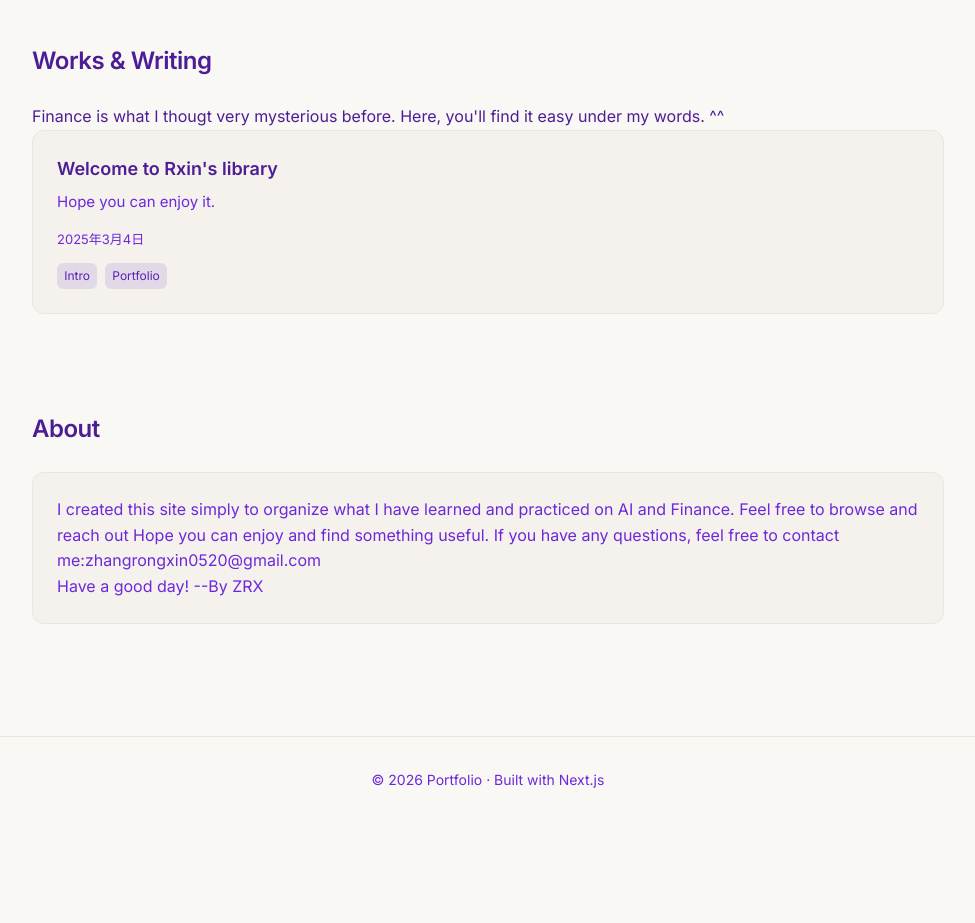
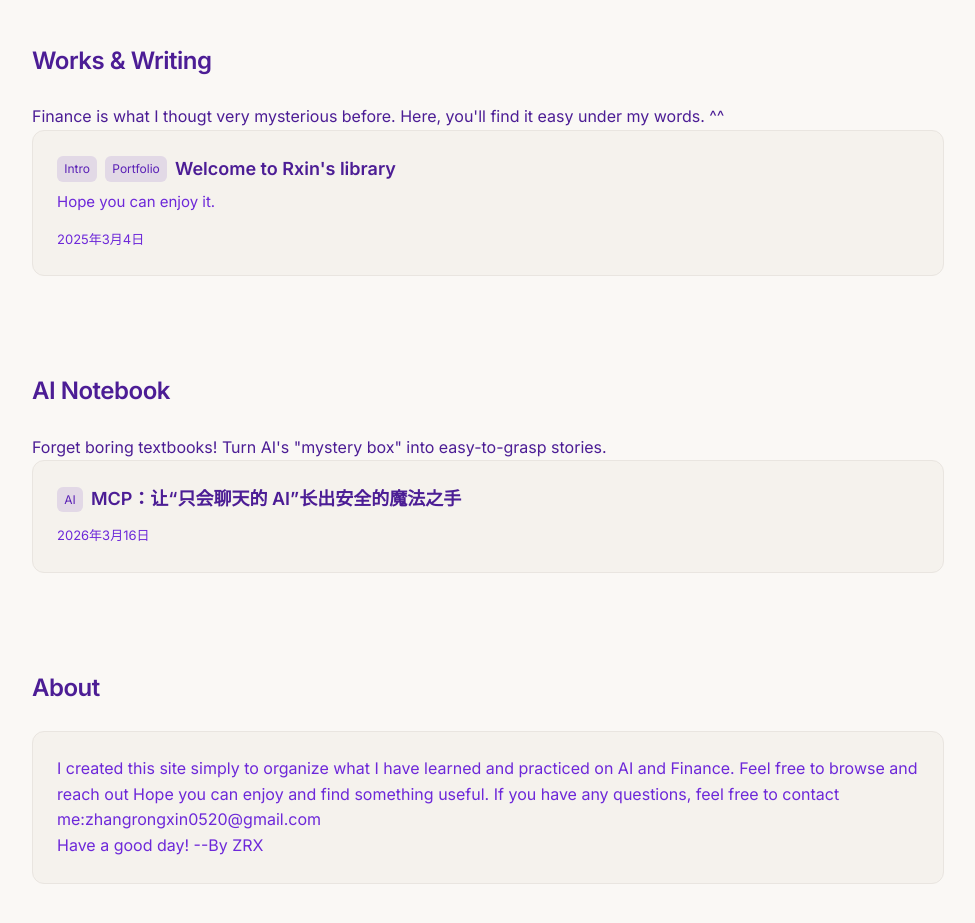
Before and after one commit to zhangrongxin0520-max/Rxin-s-Library, a Next.js app: page / in a window 1280 px wide. Shown: the part 960-1883 px from the top of the page, without its empty margins (152-1127 px from the left). Before the commit the page ends 1784 px from the top, so only its background shows below. Built offline with nearby package versions, Linux system fonts and the light colour scheme.

Commit message:
Update homepage layout and AI Notebook

```diff
--- a/app/page.tsx
+++ b/app/page.tsx
@@ -8,6 +8,12 @@ import SkillCard from "@/components/SkillCard";
 
 export default async function HomePage() {
   const posts = getPosts();
+  const aiPosts = posts.filter(
+    (post) => post.tags && post.tags.includes("AI"),
+  );
+  const nonAiPosts = posts.filter(
+    (post) => !post.tags || !post.tags.includes("AI"),
+  );
 
   const docCnPath = path.join(
     process.cwd(),
@@ -169,7 +175,22 @@ export default async function HomePage() {
               Here, you'll find it easy under my words. ^^
           </p>
           <div className="post-grid">
-            {posts.map((post) => (
+            {nonAiPosts.map((post) => (
+              <PostCard key={post.slug} post={post} />
+            ))}
+          </div>
+        </div>
+      </section>
+
+      <section id="ai-notebook" className="section works">
+        <div className="container">
+          <h2 className="section-title">AI Notebook</h2>
+          <p className="section-intro">
+            Forget boring textbooks! Turn AI&apos;s &quot;mystery box&quot; into
+            easy-to-grasp stories.
+          </p>
+          <div className="post-grid">
+            {aiPosts.map((post) => (
               <PostCard key={post.slug} post={post} />
             ))}
           </div>
--- a/components/PostCard.tsx
+++ b/components/PostCard.tsx
@@ -22,7 +22,18 @@ function formatDate(dateString: string): string {
 export default function PostCard({ post }: PostCardProps) {
   return (
     <Link href={`/posts/${post.slug}`} className="post-card">
-      <h3 className="post-card-title">{post.title}</h3>
+      <div className="post-card-header-row">
+        {post.tags && post.tags.length > 0 && (
+          <div className="post-card-tags">
+            {post.tags.map((tag) => (
+              <span key={tag} className="tag">
+                {tag}
+              </span>
+            ))}
+          </div>
+        )}
+        <h3 className="post-card-title">{post.title}</h3>
+      </div>
       {post.description && (
         <p className="post-card-desc">{post.description}</p>
       )}
@@ -31,13 +42,6 @@ export default function PostCard({ post }: PostCardProps) {
           {formatDate(post.date)}
         </time>
       )}
-      {post.tags && post.tags.length > 0 && (
-        <div className="post-card-tags">
-          {post.tags.map((tag) => (
-            <span key={tag} className="tag">{tag}</span>
-          ))}
-        </div>
-      )}
     </Link>
   );
 }
--- /dev/null
+++ b/content/posts/mcp-protocol.md
@@ -0,0 +1,60 @@
+---
+title: "MCP：让“只会聊天的 AI”长出安全的魔法之手"
+date: "2026-03-16"
+description: ""
+tags: ["AI"]
+---
+
+**想象一下：AI就像一个超级聪明的“书呆子机器人”**
+它脑子里装满了全世界知识，但……它其实是个与世隔绝的人！
+只能坐在房间里聊天，**出不了门**，看不到外面的实时新闻、你的手机文件、银行账户、火车票价……更别说帮你真正“做事”了。
+
+这时候，**MCP** 就登场了！
+它的全名叫 **Model Context Protocol**（模型上下文协议），简单说就是——
+**给AI装上一双“安全魔法手”**，让它能**安全又标准地伸出手**，去碰触真实世界的一切！
+
+MCP 的落地主要基于客户端-服务器模型，包含三个核心组件：
+
+- **MCP Host (宿主):** 用户交互的界面。例如 Claude Desktop、IDE（如 Cursor）或你正在开发的开源平台。它是“需求方”。
+- **MCP Client (客户端):** 内置在 Host 中，负责协议的解析、生命周期管理以及与 Server 的通信。
+- **MCP Server (服务器):** 直接与数据源（如 Slack API、本地文件系统、数据库）打交道的微型程序。它是“供应方”。
+
+### 为什么MCP这么酷？（用生活比喻）
+
+以前的AI就像你去不同超市买东西，每次都要重新教它“这个超市的门怎么开、货架在哪、怎么扫码支付”——超级麻烦！
+
+现在有了MCP，就相当于**给所有AI发了一张万能会员卡 + USB-C接口**（2026年全AI界都在用！）
+一次设定好，**Claude、GPT、Gemini、Grok、甚至你家里的小Llama**都能通用。
+AI瞬间从“只会聊天的小书呆子”变成“会跑腿的超级助手”！
+
+### 看一个超好玩的例子
+
+你对AI说：“帮我规划周末从北京到上海最便宜的旅行！”
+
+以前的AI：
+“呃……我只知道2023年以前的火车票价哦～要不你自己查？”
+
+有了MCP的AI：
+1. 它自己“发现”了火车查询工具和实时票价服务器
+2. 然后通过MCP去真实网站抓最新数据
+3. 算出最划算路线
+4. 顺手帮你生成行程表、订票提醒
+
+### MCP到底干了什么大事？
+
+- **让AI不再是死知识**：能实时查天气、读你的文档、操作GitHub代码、甚至控制智能家居
+- **超级安全**：像银行App一样有权限锁，你只让它看“火车票”，它就不会乱翻你照片
+- **一次写，处处用**：程序员写一次MCP连接，以后所有AI都能直接用
+
+### 和其他AI“魔法”比起来
+
+- **普通工具调用**（Function Calling）：AI只会说“我要用这个工具”，干活还得你自己动手
+- **RAG**（检索增强）：AI只会“读书”，读完就完事，不会真正“动手”
+- **MCP**：既能读书，又能动手，还能写字、打电话、订外卖……像AI的“全能管家”！
+
+**一句话总结**：
+MCP不是高深算法，而是让AI从“只会说话的聪明鬼”**升级成“会帮你跑腿的靠谱伙伴”**的标准钥匙。
+
+---
+
+后面你可以继续补充更多「实战案例」部分，比如跨平台个人知识库搜索、工作流自动化等，让这篇文章成为你 AI Notebook 里的长期迭代笔记。
--- a/styles/globals.css
+++ b/styles/globals.css
@@ -237,6 +237,13 @@ a:hover {
   transition: border-color 0.2s, transform 0.15s ease;
 }
 
+.post-card-header-row {
+  display: flex;
+  align-items: center;
+  gap: 0.5rem;
+  margin-bottom: 0.5rem;
+}
+
 .post-card:hover {
   border-color: var(--accent);
   transform: translateY(-2px);
@@ -245,7 +252,6 @@ a:hover {
 .post-card-title {
   font-size: 1.125rem;
   font-weight: 600;
-  margin-bottom: 0.5rem;
 }
 
 .post-card-desc {
@@ -264,7 +270,6 @@ a:hover {
   display: flex;
   flex-wrap: wrap;
   gap: 0.5rem;
-  margin-top: 0.75rem;
 }
 
 .tag {
```
Also changed, not shown: 3 other files (tests, documents, lock files or other folders).
